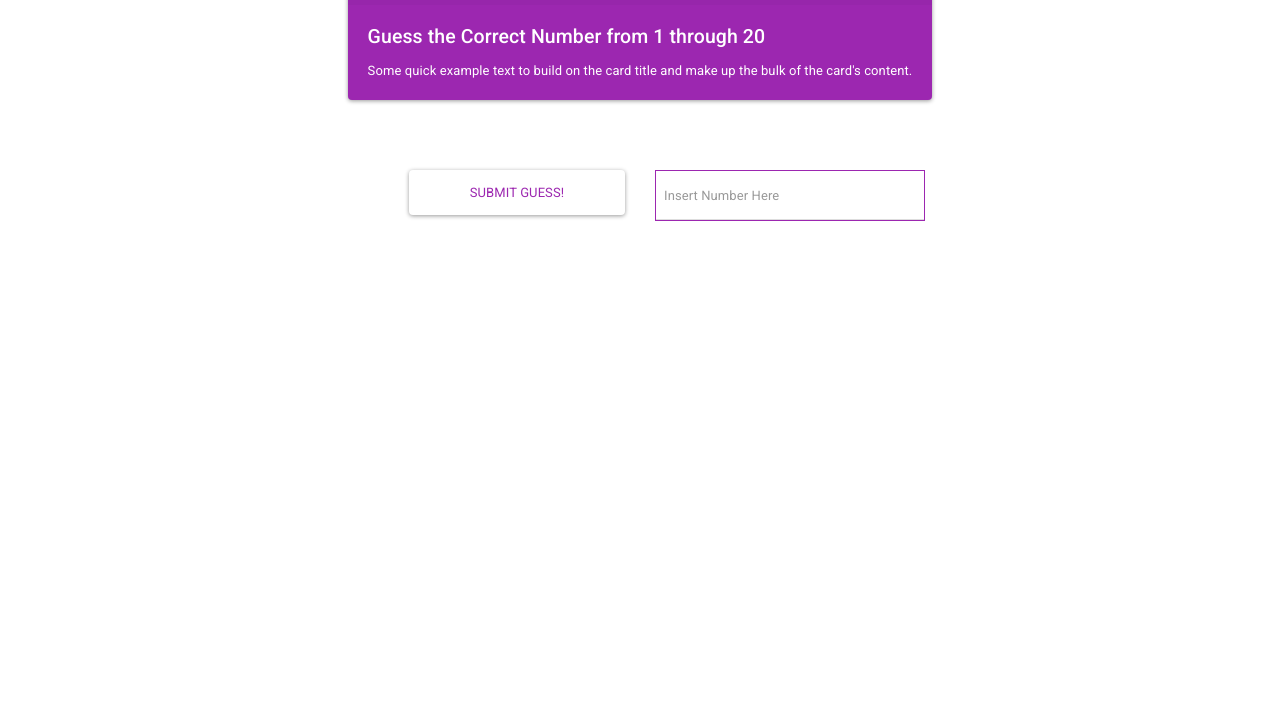
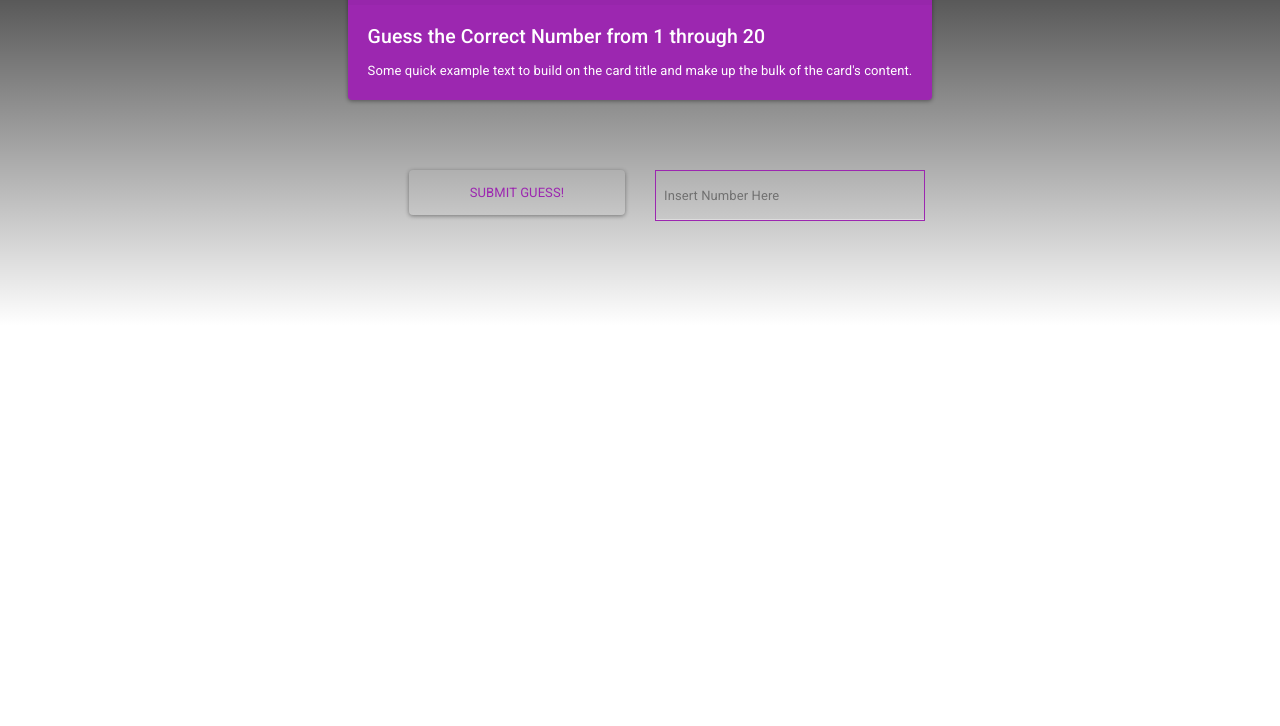
Before and after one commit to Josly025/guessing_game.io, a plain HTML site: page index.html in a window 1280 px wide. Shown: the part 74-800 px from the top of the page. Drawn offline with nearby package versions, Linux system fonts and the light colour scheme.

Commit message:
added styling

```diff
--- a/index.html
+++ b/index.html
@@ -43,7 +43,7 @@
             <input
               id="input"
               type="text"
-              class="form-control border border-info p-2"
+              class="form-control border border-info p-2 text-info"
               placeholder="Insert Number Here"
             />
           </div>
--- a/style.css
+++ b/style.css
@@ -1,10 +1,24 @@
-.form-group {
-  width: 50%;
-  margin-right: 25%;
+body {
+  background: linear-gradient(
+    180deg,
+    rgba(0, 0, 0, 0.8) 0%,
+    rgba(255, 255, 255, 0) 50%
+  );
+  background-repeat: no-repeat;
+
+background-attachment: fixed;
+
+background-position: top-center;
+
+background-size: contain:
 }
-
 button {
   width: 40%;
   margin-top: 7%;
   margin-left: 60%;
 }
+
+.form-group {
+  width: 50%;
+  margin-right: 25%;
+}
```
